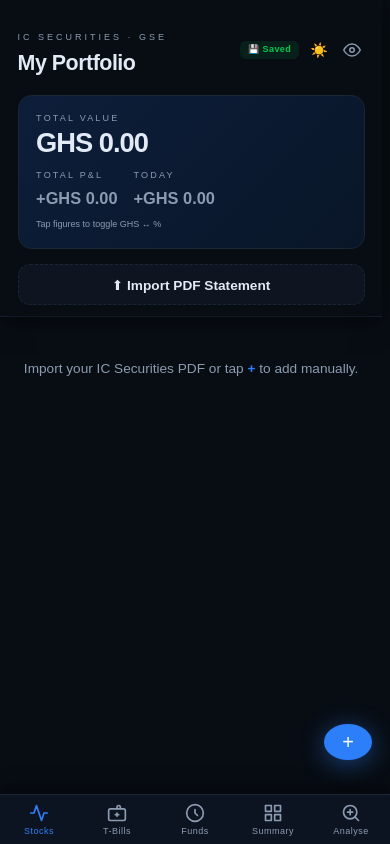
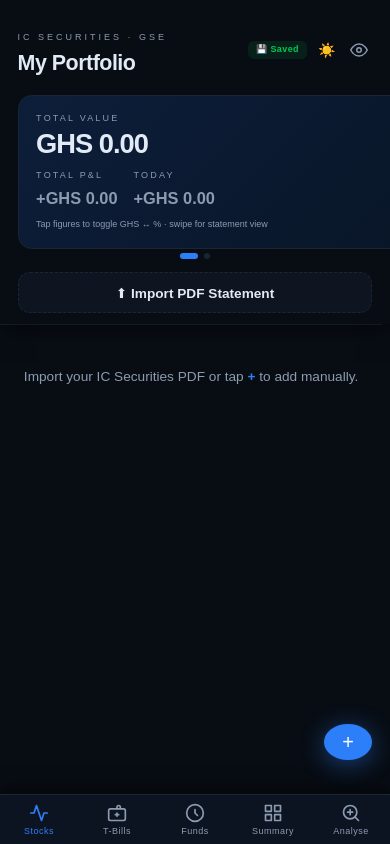
Before and after one commit to DannyBank/GHMyPortfolio, a React (Vite) app: page / in a window 390 px wide. Built offline with nearby package versions, Linux system fonts and the light colour scheme; a web font is replaced by a local one.

Commit message:
Chore (App): Added new card

```diff
--- a/src/App.jsx
+++ b/src/App.jsx
@@ -2057,6 +2057,8 @@
   const [mfForm,         setMfForm]         = useState({ name: "", principal: "" });
   const [mfEntryForm,    setMfEntryForm]    = useState({ date: "", interest: "", maturityAmount: "" });
   const [showMFPct,      setShowMFPct]      = useState({});
+  const [heroCard,       setHeroCard]       = useState(0); // 0 = live totals, 1 = statement view
+  const heroTouchX = useRef(null);
 
   // ── Apply theme class to body ─────────────────────────────────────────────
   useEffect(() => {
@@ -2341,6 +2343,14 @@
   const totalDayPnl   = stocks.reduce((s, x) => x.currentPrice !== null && x.prevPrice !== null ? s + (x.currentPrice - x.prevPrice) * x.totalShares : s, 0);
   const totalDayPct   = (totalValue - totalDayPnl) ? (totalDayPnl / (totalValue - totalDayPnl)) * 100 : 0;
 
+  // Statement card totals — only stocks with avgCostLocked (sourced from PDF page 1 table)
+  const stmtStocks      = stocks.filter(x => x.avgCostLocked);
+  const stmtHasData     = stmtStocks.length > 0;
+  const stmtMarketValue = stmtStocks.reduce((s, x) => s + (x.currentPrice !== null ? x.currentPrice * x.totalShares : 0), 0);
+  const stmtAvgCostTotal= stmtStocks.reduce((s, x) => s + x.avgCost * x.totalShares, 0);
+  const stmtPnl         = stmtMarketValue - stmtAvgCostTotal;
+  const stmtPnlPct      = stmtAvgCostTotal ? (stmtPnl / stmtAvgCostTotal) * 100 : 0;
+
   // ═══════════════════════════════════════════════════════════════════════════
   // TAB ROUTING — non-stock tabs
   // ═══════════════════════════════════════════════════════════════════════════
@@ -2608,8 +2618,25 @@
           </div>
         </div>
 
-        {/* Hero card */}
-        <div style={S.hero}>
+        {/* Swipeable hero cards */}
+        {(() => {
+          const handleTouchStart = e => { heroTouchX.current = e.touches[0].clientX; };
+          const handleTouchEnd   = e => {
+            if (heroTouchX.current === null) return;
+            const dx = e.changedTouches[0].clientX - heroTouchX.current;
+            heroTouchX.current = null;
+            if (Math.abs(dx) < 40) return;
+            setHeroCard(dx < 0 ? 1 : 0);
+          };
+          return (
+            <div style={{ position: "relative", overflow: "hidden", touchAction: "pan-y" }}
+              onTouchStart={handleTouchStart} onTouchEnd={handleTouchEnd}>
+
+              {/* Slide track */}
+              <div style={{ display: "flex", transition: "transform .3s cubic-bezier(.4,0,.2,1)", transform: `translateX(${heroCard === 0 ? "0%" : "-100%"})`, willChange: "transform" }}>
+
+                {/* Card 0 — Live totals */}
+                <div style={{ ...S.hero, flexShrink: 0, width: "100%", boxSizing: "border-box" }}>
                   <div style={S.label}>Total Value</div>
                   <div style={S.bigNum}>{hidden ? "••••••" : `GHS ${totalValue.toLocaleString("en-GH", { minimumFractionDigits: 2, maximumFractionDigits: 2 })}`}</div>
                   <div style={{ display: "flex", gap: "clamp(16px,4vw,28px)", marginTop: "clamp(10px,2.8vw,16px)" }}>
@@ -2622,8 +2649,42 @@
                       <div style={{ color: hidden ? "var(--clr-dim)" : col(totalDayPnl), fontWeight: 700, fontSize: "var(--fs-xl)" }}>{hidden ? "••••" : (showPct ? fmtPct(totalDayPct) : fmtGHS(totalDayPnl))}</div>
                     </div>
                   </div>
-          <div style={{ fontSize: "var(--fs-xs)", color: "var(--clr-dim)", marginTop: "clamp(8px,2vw,12px)" }}>Tap figures to toggle GHS ↔ %</div>
-        </div>
+                  <div style={{ fontSize: "var(--fs-xs)", color: "var(--clr-dim)", marginTop: "clamp(8px,2vw,12px)" }}>Tap figures to toggle GHS ↔ % · swipe for statement view</div>
+                </div>
+
+                {/* Card 1 — Statement view */}
+                <div style={{ ...S.hero, flexShrink: 0, width: "100%", boxSizing: "border-box", background: "linear-gradient(135deg,rgba(45,127,249,.18) 0%,rgba(45,127,249,.06) 100%)", border: "1px solid rgba(45,127,249,.25)" }}>
+                  <div style={{ ...S.label, color: "var(--clr-accent)" }}>Statement · Wtd Avg Cost</div>
+                  {!stmtHasData ? (
+                    <div style={{ color: "var(--clr-dim)", fontSize: "var(--fs-md)", marginTop: 8 }}>Import a PDF statement to see this view.</div>
+                  ) : (
+                    <>
+                      <div style={S.bigNum}>{hidden ? "••••••" : `GHS ${stmtMarketValue.toLocaleString("en-GH", { minimumFractionDigits: 2, maximumFractionDigits: 2 })}`}</div>
+                      <div style={{ display: "flex", gap: "clamp(16px,4vw,28px)", marginTop: "clamp(10px,2.8vw,16px)" }}>
+                        <div>
+                          <div style={S.label}>Avg Cost Basis</div>
+                          <div style={{ fontWeight: 700, fontSize: "var(--fs-xl)" }}>{hidden ? "••••" : `GHS ${stmtAvgCostTotal.toLocaleString("en-GH", { minimumFractionDigits: 2, maximumFractionDigits: 2 })}`}</div>
+                        </div>
+                        <div onClick={() => setShowPct(!showPct)} style={{ cursor: "pointer" }}>
+                          <div style={S.label}>P&L</div>
+                          <div style={{ color: hidden ? "var(--clr-dim)" : col(stmtPnl), fontWeight: 700, fontSize: "var(--fs-xl)" }}>{hidden ? "••••" : (showPct ? fmtPct(stmtPnlPct) : fmtGHS(stmtPnl))}</div>
+                        </div>
+                      </div>
+                      <div style={{ fontSize: "var(--fs-xs)", color: "var(--clr-dim)", marginTop: "clamp(8px,2vw,12px)" }}>{stmtStocks.length} stock{stmtStocks.length !== 1 ? "s" : ""} from statement · tap P&L to toggle %</div>
+                    </>
+                  )}
+                </div>
+              </div>
+
+              {/* Dot indicators */}
+              <div style={{ display: "flex", justifyContent: "center", gap: 6, paddingBottom: "clamp(6px,1.5vw,10px)", marginTop: -4 }}>
+                {[0, 1].map(i => (
+                  <div key={i} onClick={() => setHeroCard(i)} style={{ width: heroCard === i ? 18 : 6, height: 6, borderRadius: 3, background: heroCard === i ? "var(--clr-accent)" : "var(--clr-border)", transition: "all .25s", cursor: "pointer" }} />
+                ))}
+              </div>
+            </div>
+          );
+        })()}
 
         {/* Action buttons */}
         <div style={{ padding: "0 var(--gutter,18px) var(--gap-md,12px)" }}>
```
Lines whose indentation alone changed are shown as unchanged.
